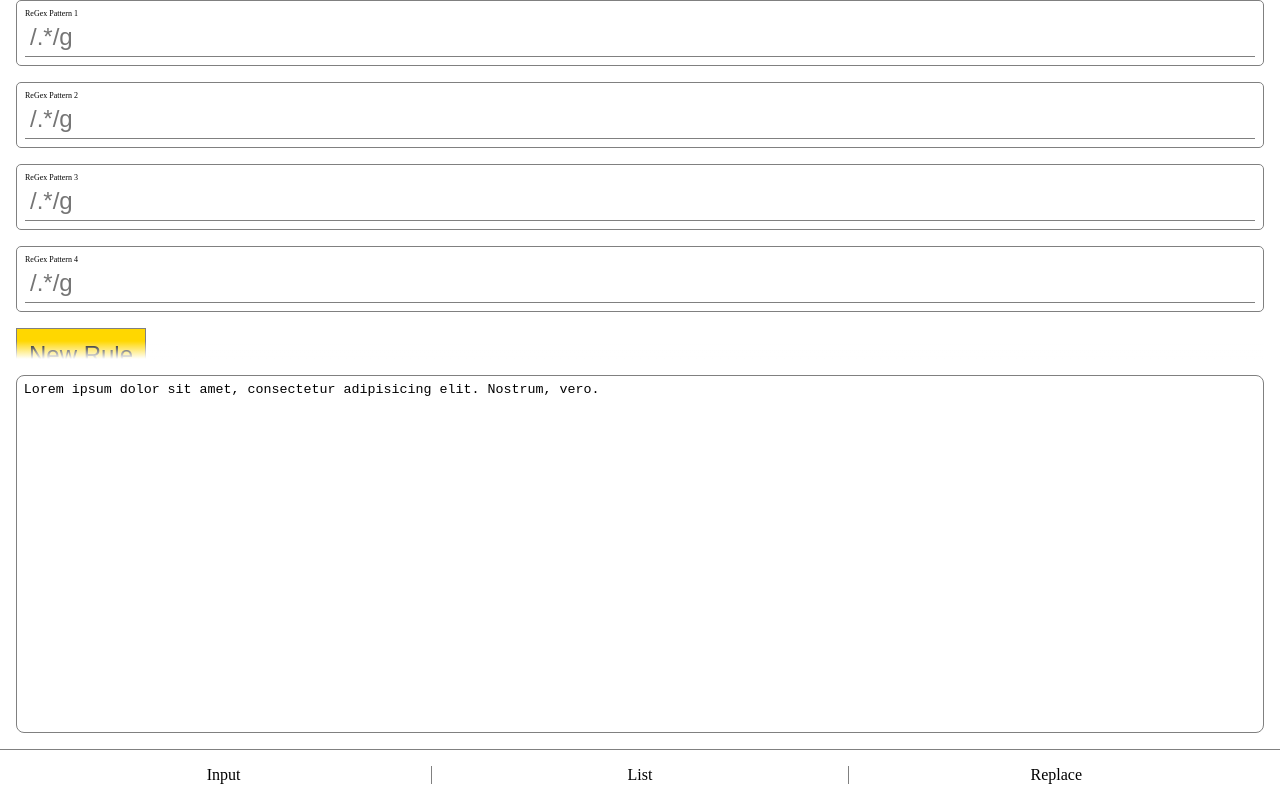
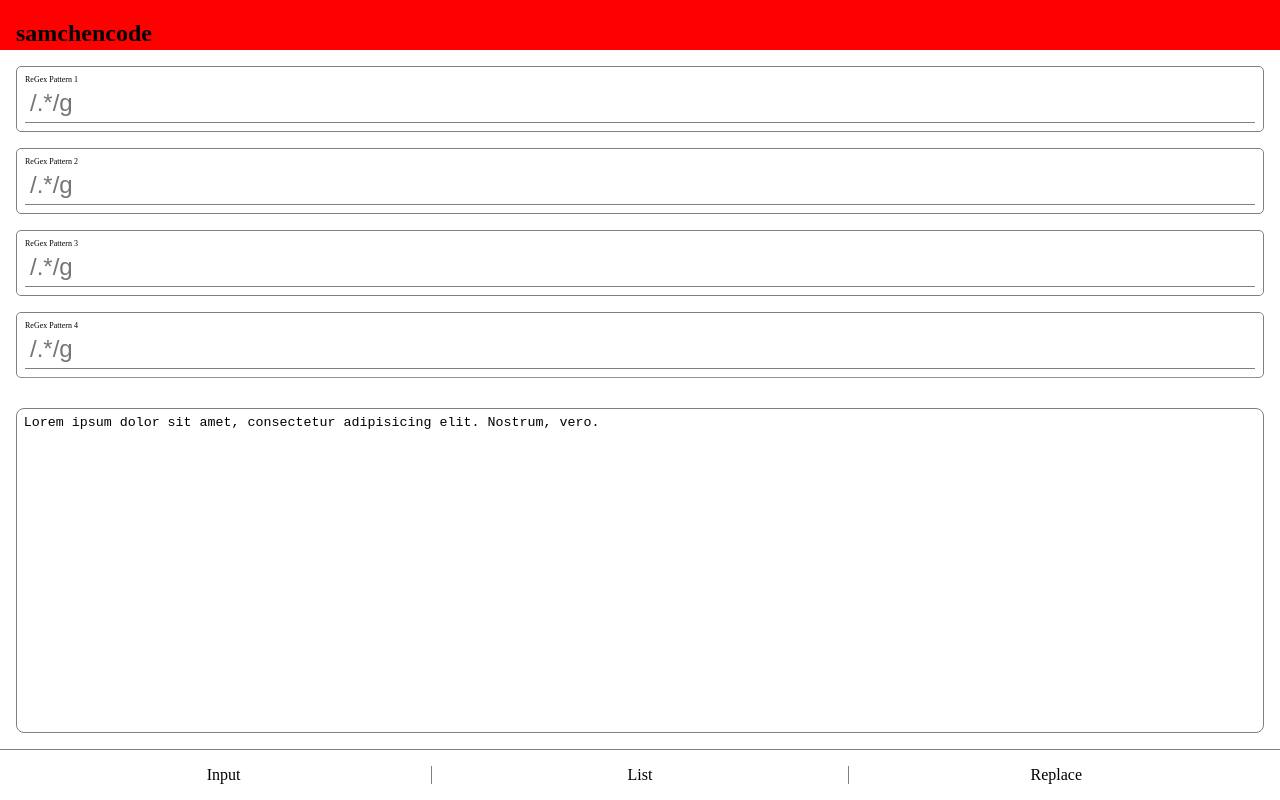
Before and after one commit to samchencode/regex-tool, a React (Create React App) app: page / in a window 1280 px wide. Built offline with nearby package versions, Linux system fonts and the light colour scheme.

Commit message:
add top nav bar

```diff
--- a/src/app/App.css
+++ b/src/app/App.css
@@ -2,7 +2,7 @@
   display: grid;
   flex-direction: column;
   height: 100vh;
-  grid-template-rows: 5fr 5fr auto;
+  grid-template-rows: auto 5fr 5fr auto;
   row-gap: 1em;
   background: var(--bg);
 }
@@ -85,6 +85,12 @@
   z-index: -1;
 }
 
+.top-nav {
+  height: 50px;
+  background: red;
+  padding: 0 1em;
+}
+
 .bottom-nav {
   padding: 0 1em;
   border-top: var(--border);
--- a/src/app/App.tsx
+++ b/src/app/App.tsx
@@ -4,6 +4,10 @@ import './App.css';
 function App() {
   return (
     <div className="app">
+      <nav className="top-nav">
+        <h1>samchencode</h1>
+      </nav>
+
       {/* eslint-disable-next-line no-script-url */}
       <form className="pattern-input" action="javascript:void(0);">
       <ul className="pattern-input__list">
```
